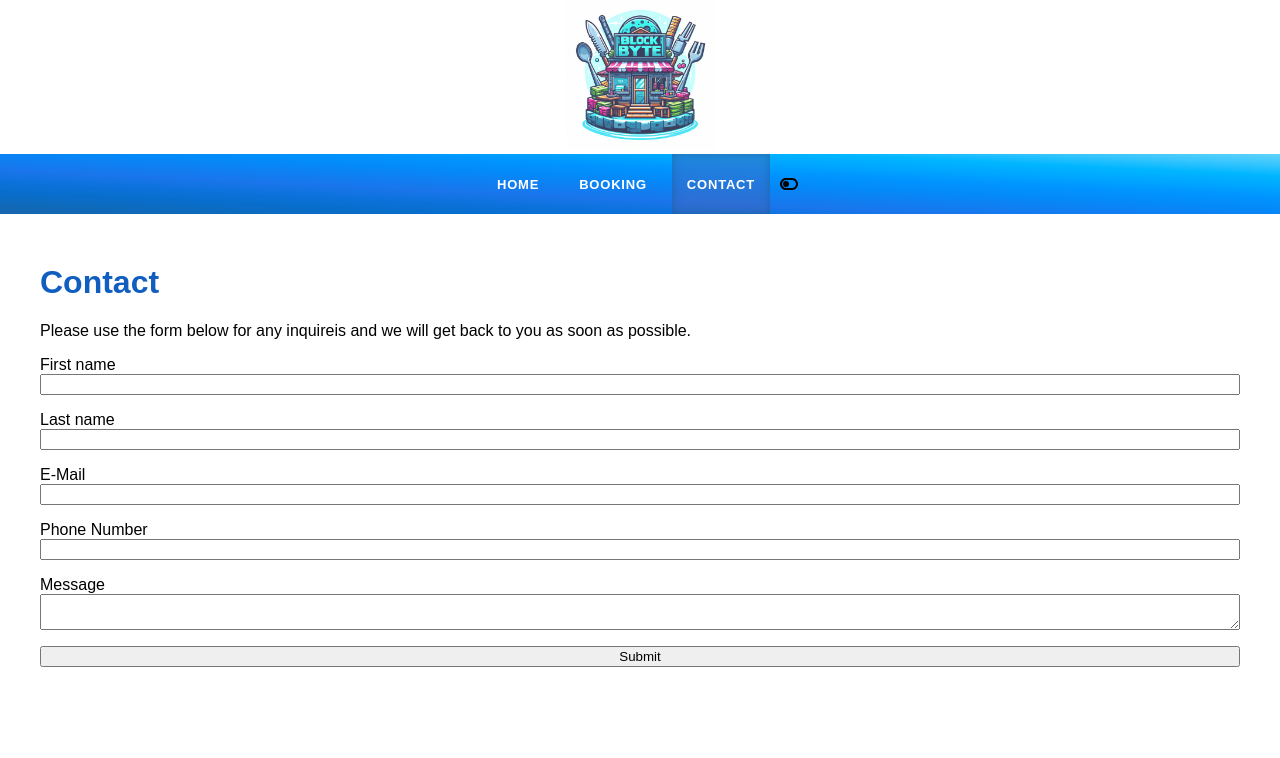
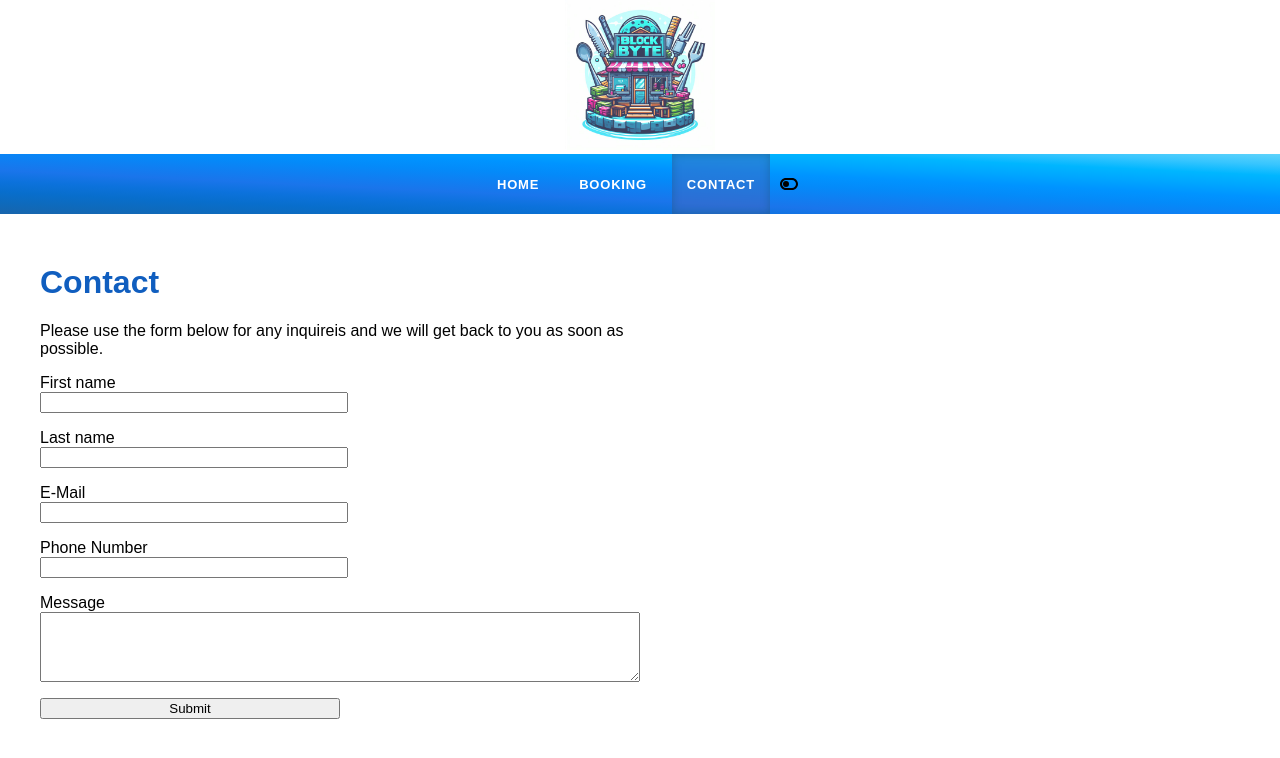
Before and after one commit to ninetales/BCU23D-React-Restaurant-App, a React (Vite) app in the folder therestaurant/: page /contact in a window 1280 px wide. Shown: the top 758 px of the page. Built offline with nearby package versions, Linux system fonts and the light colour scheme.

Commit message:
Minor refactoring of scss

```diff
--- /dev/null
+++ b/therestaurant/src/assets/styles/components/_ContactForm.scss
@@ -0,0 +1,31 @@
+.contactPage {
+  max-width: 600px;
+  form {
+    display: flex;
+    flex-direction: column;
+
+    span {
+      div {
+        display: flex;
+        flex-direction: column;
+        span {
+          background-color: rgb(255, 106, 106);
+          padding: 0.5rem;
+          margin-bottom: 1rem;
+          border: solid 1px black;
+        }
+      }
+    }
+    input,
+    button {
+      max-width: 50%;
+    }
+    textarea {
+      height: 4rem;
+    }
+    input,
+    textarea {
+      margin-bottom: 1rem;
+    }
+  }
+}
--- a/therestaurant/src/assets/styles/layout/_base.scss
+++ b/therestaurant/src/assets/styles/layout/_base.scss
@@ -16,26 +16,4 @@ body {
   padding: 0 20px;
   margin-right: auto;
   margin-left: auto;
-  .contactPage {
-    form {
-      display: flex;
-      flex-direction: column;
-      span {
-        div {
-          display: flex;
-          flex-direction: column;
-          span {
-            background-color: rgb(255, 106, 106);
-            padding: 0.5rem;
-            margin-bottom: 1rem;
-            border: solid 1px black;
-          }
-        }
-      }
-      input,
-      textarea {
-        margin-bottom: 1rem;
-      }
-    }
-  }
 }
--- a/therestaurant/src/assets/styles/style.scss
+++ b/therestaurant/src/assets/styles/style.scss
@@ -9,3 +9,4 @@
 @use './components/Notice';
 @use './components/BookingList';
 @use './components/Header';
+@use './components/ContactForm';
--- a/therestaurant/src/config.ts
+++ b/therestaurant/src/config.ts
@@ -1,4 +1,4 @@
-export const adress = '0xFEEaF247f9D0308Cf2b2aC224498A987163f4e70';
+export const adress = '0x79Bd23851f9456215C244E878DBCe1968A45fb63';
 export const url = 'HTTP://127.0.0.1:7545';
 export const abi = [
   {
```
Also changed, not shown: therestaurant/src/assets/styles/style.css, 1 other file (tests, documents, lock files or other folders).
